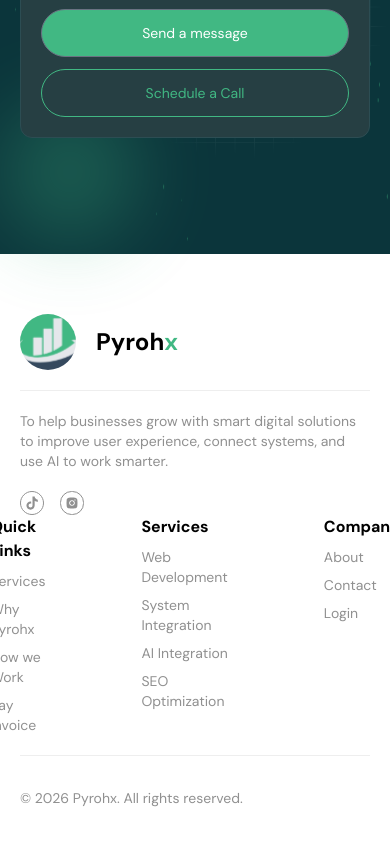
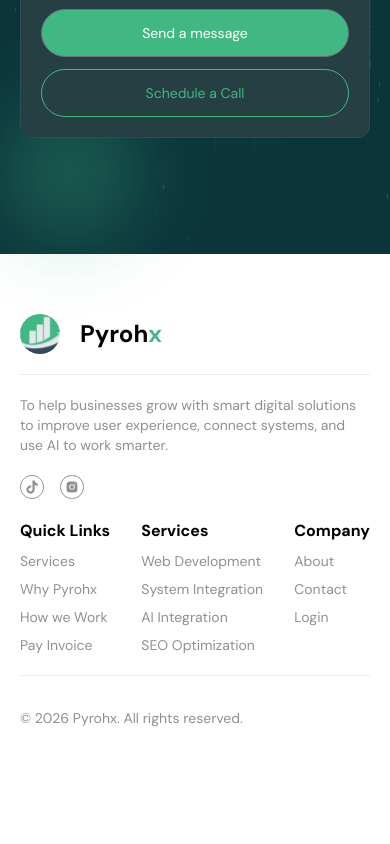
Before and after one commit to Giwa-ThankGod/Pyrohx, a React (Vite) app: page / in a window 390 px wide. Shown: the part 6986-7830 px from the top of the page. After the commit the page ends 7766 px from the top, so only its background shows below. Built offline with nearby package versions, Linux system fonts and the light colour scheme.

Commit message:
feat: Add mobile responsiveness for footer component

```diff
--- a/src/layouts/footer.jsx
+++ b/src/layouts/footer.jsx
@@ -6,7 +6,7 @@ const Footer = () => {
     return (
         <div className="px-5 md:px-24 mt-5 md:mt-10 p-5 md:p-0">
             <div className="flex items-center gap-5 py-5">
-                <div className="w-14 h-14 bg-gray-200 rounded-full">
+                <div className="w-10 md:w-14 h-10 md:h-14 bg-gray-200 rounded-full">
                     <Logo className="w-full h-full object-center rounded-full" />
                 </div>
                 <p className="text-2xl md:text-4xl font-semibold">
@@ -15,7 +15,7 @@ const Footer = () => {
                 </p>
             </div>
 
-            <div className="flex flex-col md:flex-row items-center justify-between py-5 md:py-10 border-y border-[var(--tertiary-color)]">
+            <div className="flex flex-col md:flex-row items-center justify-between gap-5 py-5 md:py-10 border-y border-[var(--tertiary-color)]">
                 <div className="w-full md:w-1/2 space-y-5">
                     <p className="w-full md:w-6/12 md:pr-8 text-sm md:text-base text-tertiary">
                         To help businesses grow with smart digital solutions to improve user experience, connect systems, and use AI to work smarter.
@@ -26,7 +26,7 @@ const Footer = () => {
                     </div>
                 </div>
 
-                <div className="w-full md:w-1/2 flex items-start justify-center gap-24">
+                <div className="w-full md:w-1/2 flex items-start justify-between md:justify-center md:gap-24">
                     <div className="space-y-2">
                         <h3 className="font-semibold">Quick Links</h3>
                         <a href="" className="block text-sm md:text-base text-tertiary hover:underline">Services</a>
```
